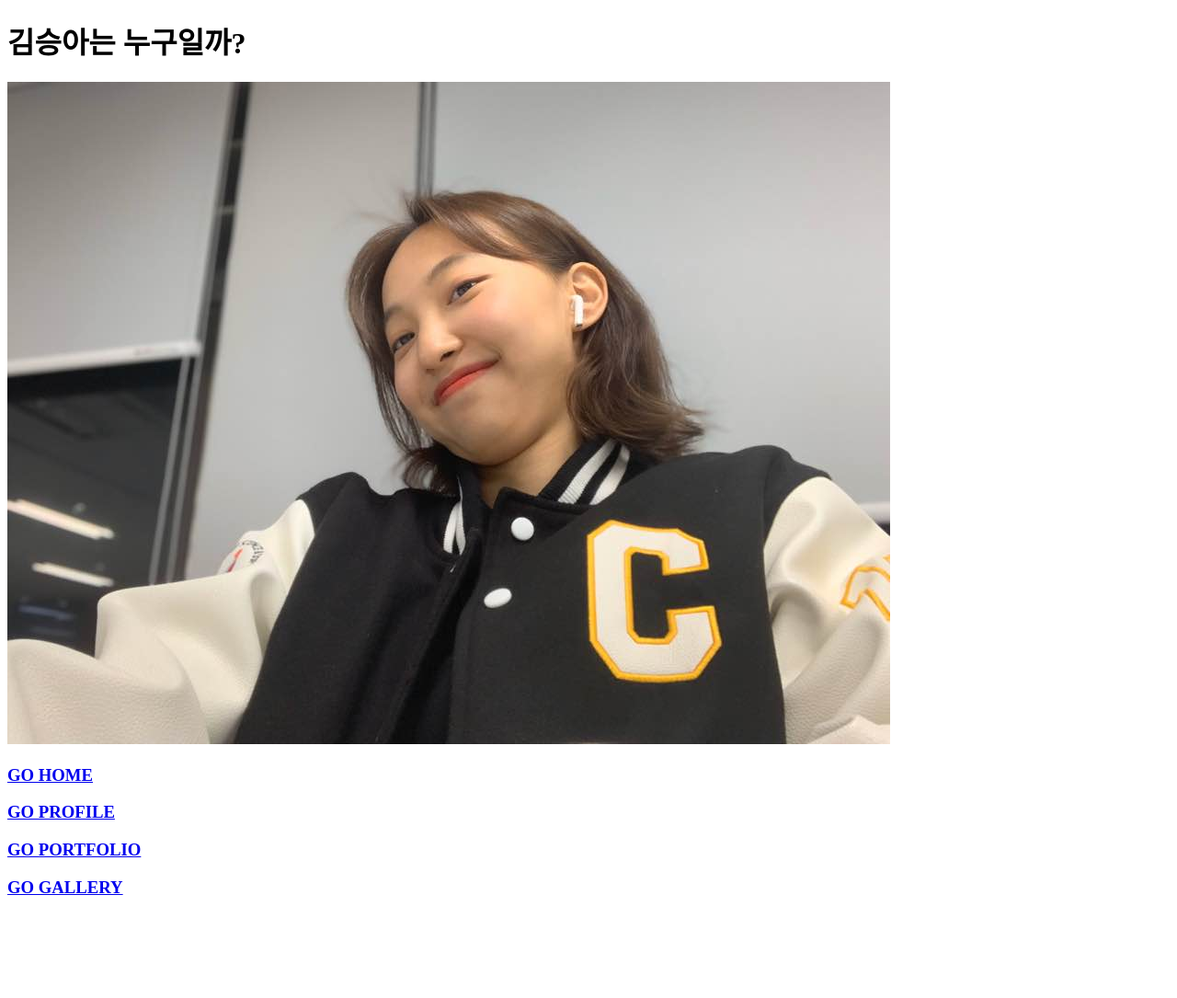
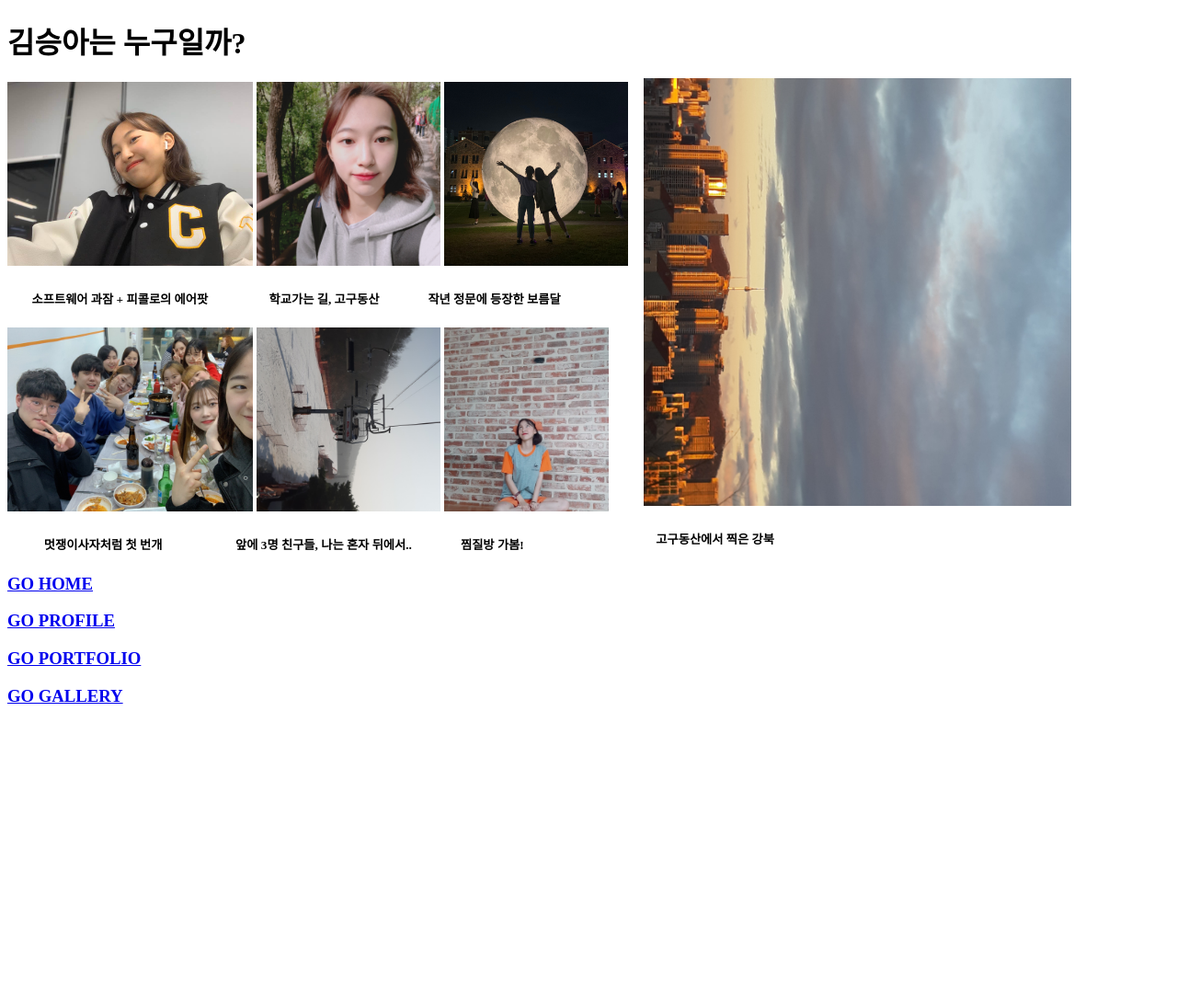
Before and after one commit to 8th-caulion/SeungahKim, a Django app: page /gallery/ in a window 1280 px wide. Shown: the whole page at 92% size. Before the commit the page ends 973 px from the top, so only its background shows below. Run offline with Django 3.2, Linux system fonts and the light colour scheme.

Commit message:
[END]finish gallery

```diff
--- a/introduction/gallery/templates/gallery.html
+++ b/introduction/gallery/templates/gallery.html
@@ -3,6 +3,17 @@
 
 <body>
     {% block contents %}
-    <img src="{% static 'img/sw.jpg' %}">
+    <img src="{% static 'img/sw.jpg' %}" alt='My Image' height='200'>
+    <img src="{% static 'img/forest.jpg' %}" alt='My Image' height='200'>
+    <img src="{% static 'img/cau.jpg' %}" alt='My Image' height='200'>
+    <h5>&emsp;&emsp;소프트웨어 과잠 + 피콜로의 에어팟&emsp;&emsp;&emsp;&emsp;&emsp;학교가는 길, 고구동산&emsp;&emsp;&emsp;&emsp;작년 정문에 등장한 보름달</h5>
+    <img src="{% static 'img/likelion.jpg' %}" alt='My Image' height='200'>
+    <img src="{% static 'img/ski.jpg' %}" alt='My Image' height='200'  style="transform:rotate(90deg);">
+    <img src="{% static 'img/spa.jpg' %}" alt='My Image' height='200'>
+    <h5>&emsp;&emsp;&emsp;멋쟁이사자처럼 첫 번개&emsp;&emsp;&emsp;&emsp;&emsp;&emsp;앞에 3명 친구들, 나는 혼자 뒤에서..&emsp;&emsp;&emsp;&emsp;찜질방 가봄!</h5>
+    <div style="position:absolute; height:1000px; top:85px; left:700px;">
+    <img src="{% static 'img/seoul.jpg' %}" alt='My Image' height='465px'  style="transform:rotate(90deg);">
+    <h5>&emsp;고구동산에서 찍은 강북</h5>
+    </div>
     {% endblock %}
 </body>
```
